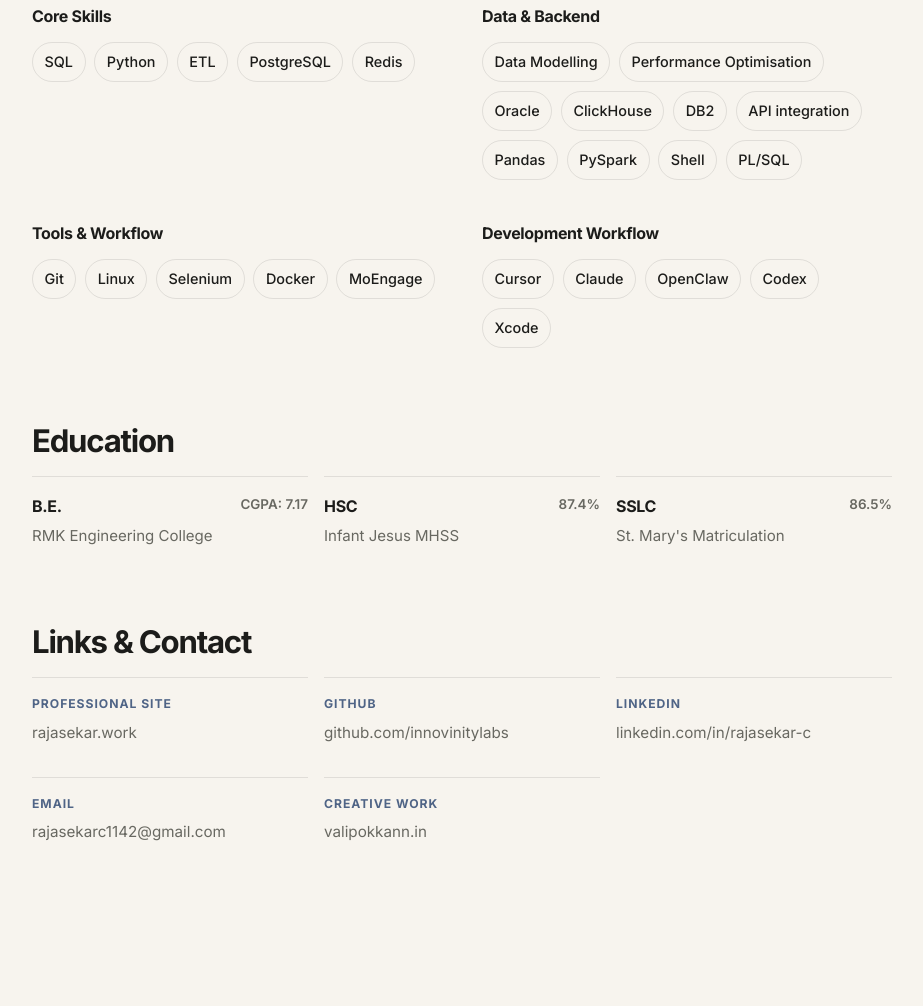
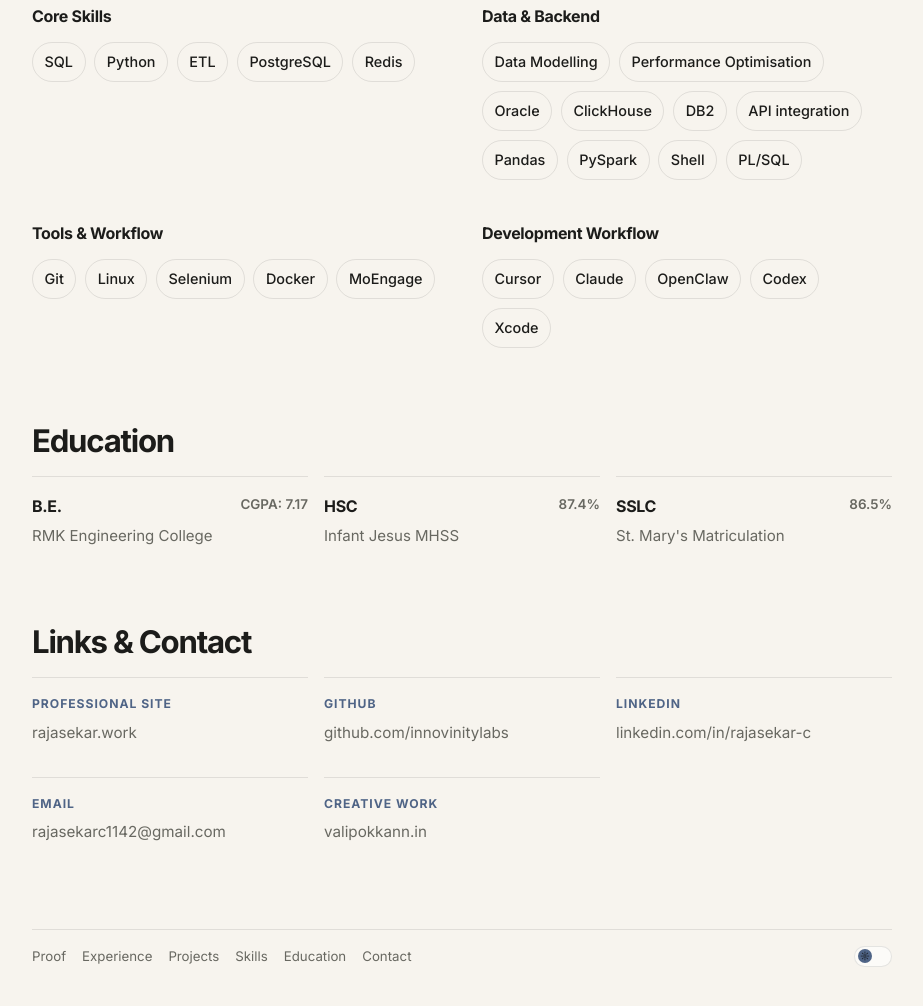
Before and after one commit to innovinitylabs/rajasekar-work-site, a plain HTML site: page index.html in a window 1280 px wide. Shown: the part 2339-3345 px from the top of the page, without its empty margins (178-1101 px from the left). Before the commit the page ends 3248 px from the top, so only its background shows below. Drawn offline with Linux system fonts and the light colour scheme.

Commit message:
Add footer navigation and sync theme toggles

```diff
--- a/index.html
+++ b/index.html
@@ -445,6 +445,32 @@
           </div>
         </section>
       </main>
+
+      <footer class="site-footer">
+        <div class="container footer-inner">
+          <nav class="footer-nav" aria-label="Footer">
+            <a href="#proof">Proof</a>
+            <a href="#experience">Experience</a>
+            <a href="#projects">Projects</a>
+            <a href="#skills">Skills</a>
+            <a href="#education">Education</a>
+            <a href="#contact">Contact</a>
+          </nav>
+          <button
+            class="theme-toggle footer-theme-toggle"
+            type="button"
+            aria-label="Switch to dark mode"
+            aria-pressed="false"
+          >
+            <span class="theme-toggle-track">
+              <span class="theme-toggle-thumb">
+                <span class="theme-toggle-glyph theme-toggle-sun" aria-hidden="true">☼</span>
+                <span class="theme-toggle-glyph theme-toggle-moon" aria-hidden="true">◐</span>
+              </span>
+            </span>
+          </button>
+        </div>
+      </footer>
     </div>
   </body>
 </html>
--- a/script.js
+++ b/script.js
@@ -1,32 +1,36 @@
 const root = document.documentElement;
-const themeToggle = document.querySelector(".theme-toggle");
+const themeToggles = [...document.querySelectorAll(".theme-toggle")];
 const revealElements = [...document.querySelectorAll(".reveal")];
 
 const setTheme = (theme) => {
   root.dataset.theme = theme;
 
-  if (!themeToggle) {
+  if (!themeToggles.length) {
     return;
   }
 
   const isDark = theme === "dark";
+  themeToggles.forEach((themeToggle) => {
     themeToggle.setAttribute("aria-pressed", String(isDark));
     themeToggle.setAttribute(
       "aria-label",
       isDark ? "Switch to light mode" : "Switch to dark mode"
     );
+  });
 };
 
-if (themeToggle) {
+if (themeToggles.length) {
   setTheme(root.dataset.theme || "light");
 
+  themeToggles.forEach((themeToggle) =>
     themeToggle.addEventListener("click", () => {
       const nextTheme = root.dataset.theme === "dark" ? "light" : "dark";
       setTheme(nextTheme);
       localStorage.setItem("theme", nextTheme);
       root.classList.remove("theme-intro");
       root.classList.add("theme-ready");
-  });
+    })
+  );
 }
 
 window.addEventListener(
--- a/styles.css
+++ b/styles.css
@@ -610,6 +610,37 @@ img {
   font-size: 0.95rem;
 }
 
+.site-footer {
+  padding: 1.25rem 0 2.4rem;
+}
+
+.footer-inner {
+  display: flex;
+  align-items: center;
+  justify-content: space-between;
+  gap: 1rem;
+  padding-top: 1rem;
+  border-top: 1px solid var(--line);
+}
+
+.footer-nav {
+  display: flex;
+  flex-wrap: wrap;
+  gap: 1rem;
+}
+
+.footer-nav a {
+  font-size: 0.83rem;
+  color: var(--muted);
+  text-decoration: none;
+  transition: color 0.25s ease;
+}
+
+.footer-nav a:hover,
+.footer-nav a:focus-visible {
+  color: var(--accent);
+}
+
 [data-theme="dark"] .contact-card:hover,
 [data-theme="dark"] .contact-card:focus-visible {
   border-color: rgba(159, 180, 214, 0.3);
@@ -656,6 +687,11 @@ img {
     flex-direction: column;
   }
 
+  .footer-inner {
+    align-items: flex-start;
+    flex-direction: column;
+  }
+
   .proof-card {
     padding: 0.9rem 0;
     border-bottom: 1px solid var(--line);
```
Lines whose indentation alone changed are shown as unchanged.
